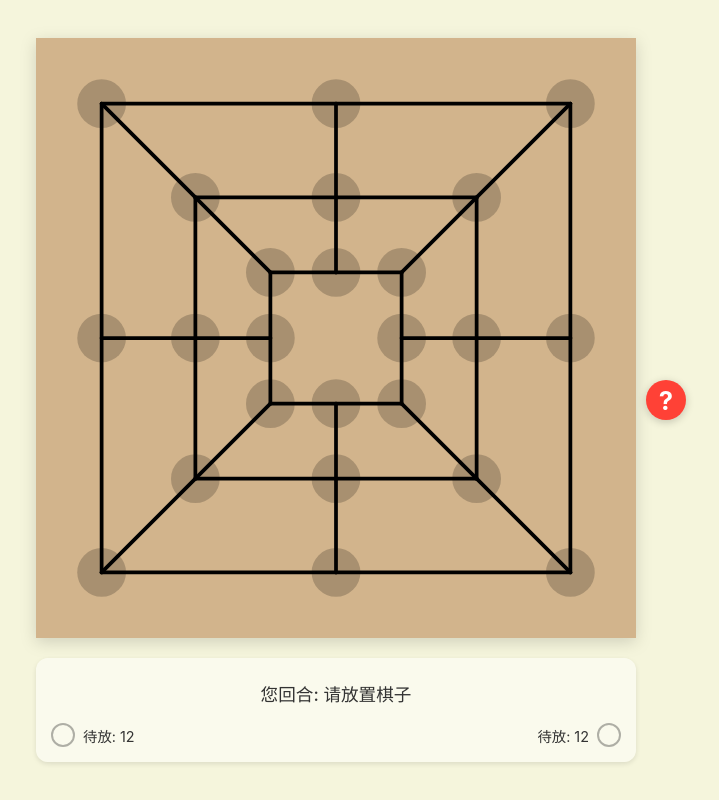
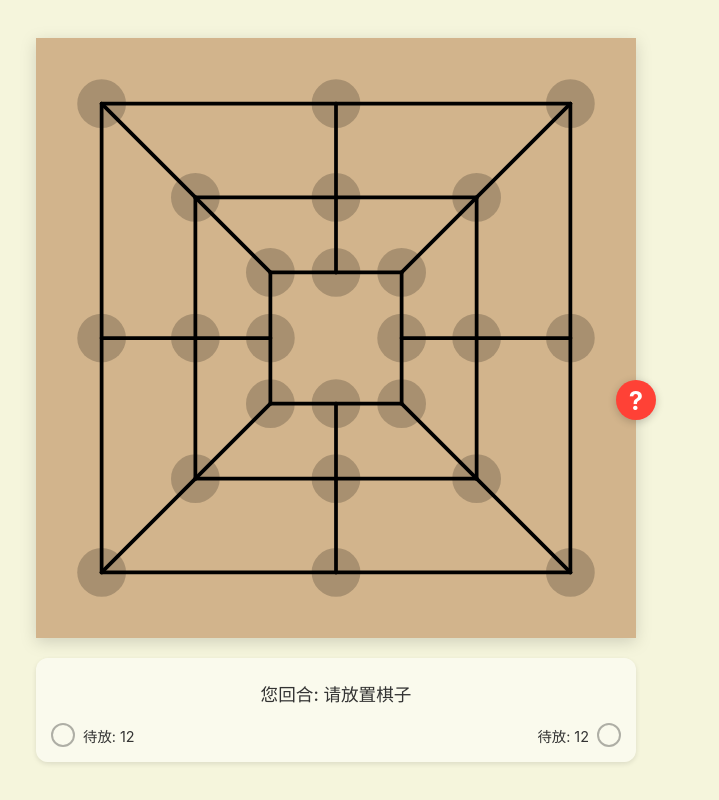
Before and after one commit to hahazh/GeSan, a plain HTML site: page index.html in a window 1280 px wide. Both pictures are taken after a click on the button "玩家 vs 电脑". Shown: the whole page, without its empty margins (304-1023 px from the left). Drawn offline with Linux system fonts and the light colour scheme.

Commit message:
Update index.html

```diff
--- a/index.html
+++ b/index.html
@@ -86,7 +86,7 @@
         #instructions-button {
             position: absolute;
             top: 50%;
-            right: -50px; /* 将按钮定位在容器右边线外侧50像素处 */
+            right: -20px; /* 将按钮定位在容器右边线外侧50像素处 */
             transform: translateY(-50%);
             width: 40px;
             height: 40px;
```
